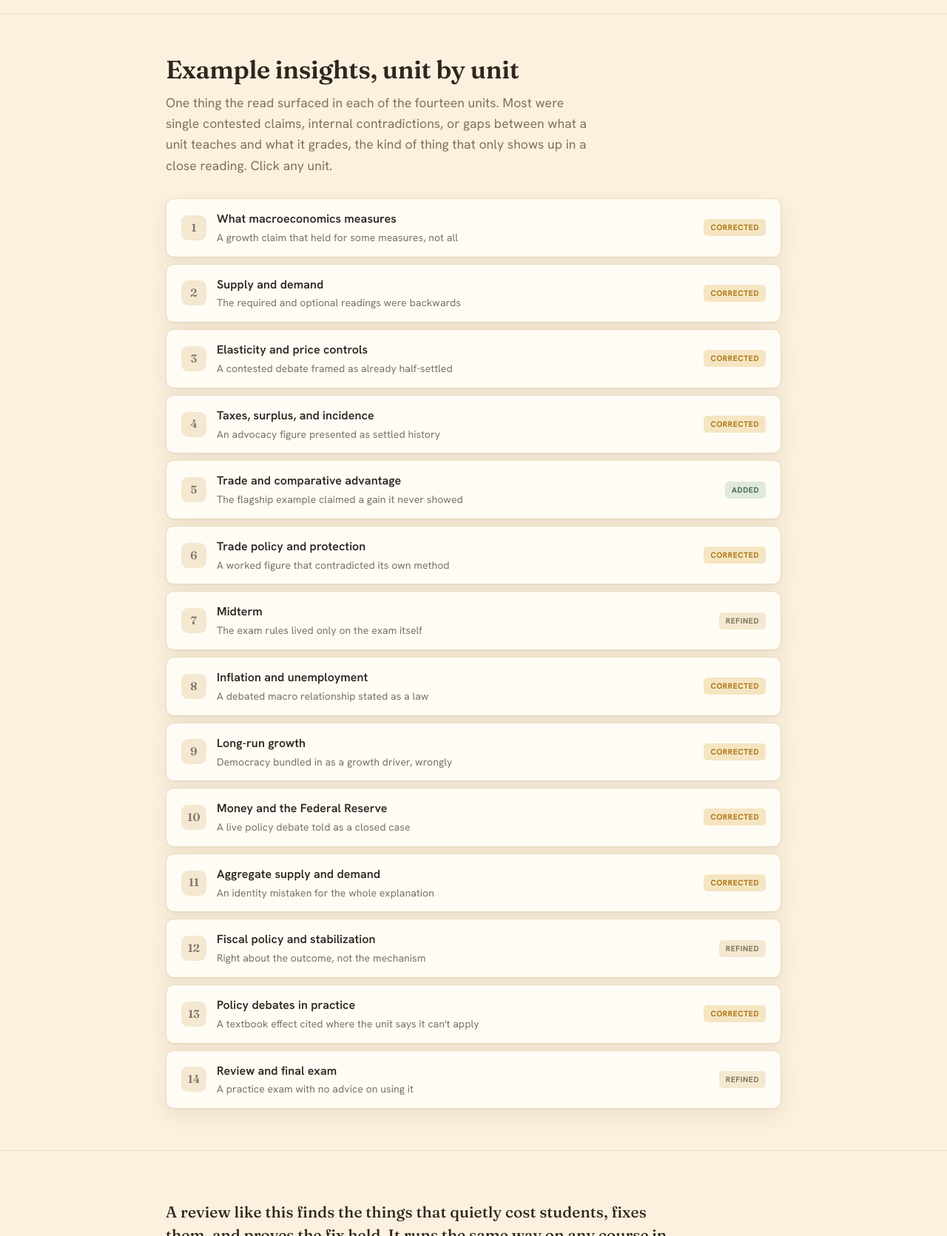
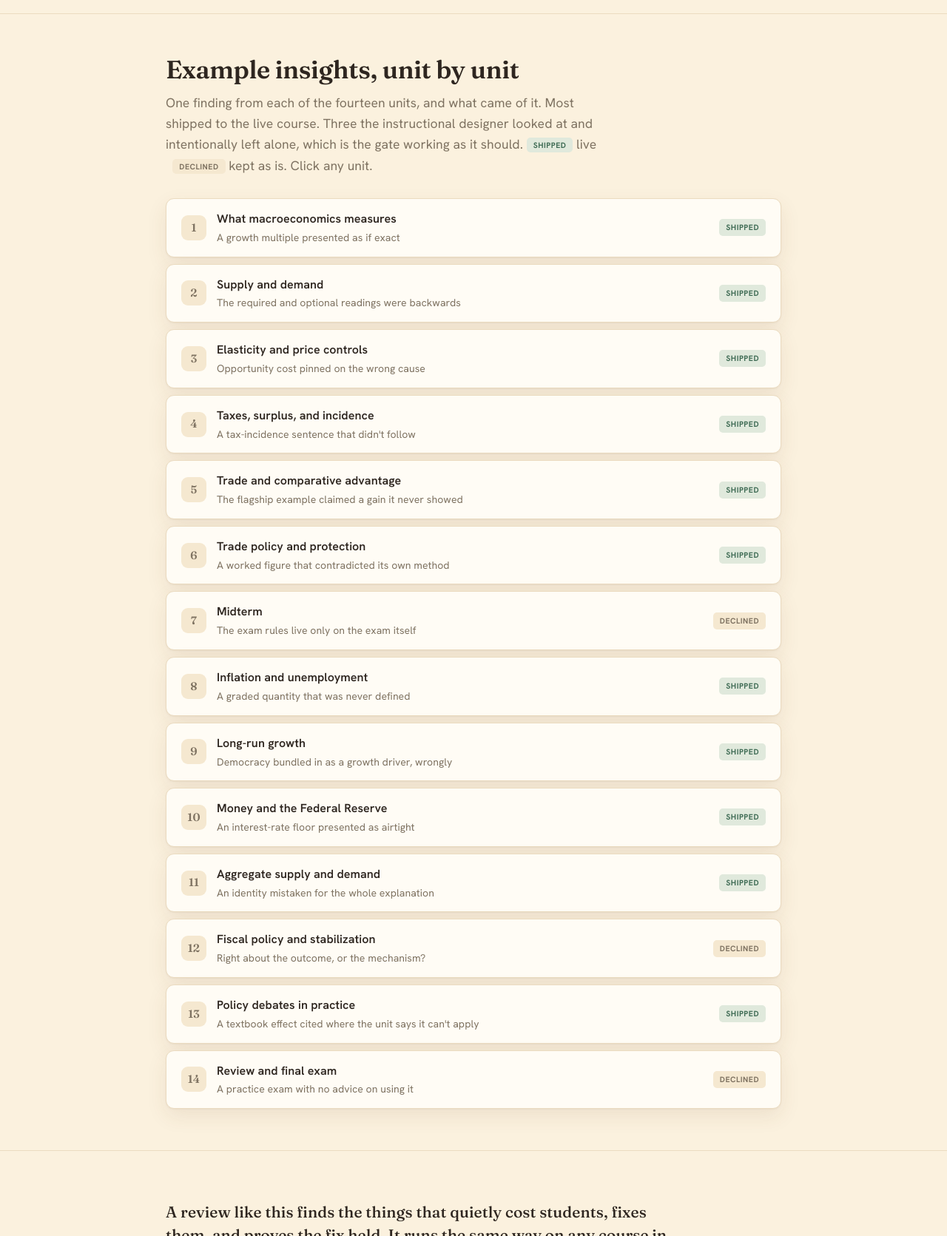
Before and after one commit to swachtel-dev/course-quality-review, a plain HTML site: page index.html in a window 1280 px wide. Shown: the part 4200-5871 px from the top of the page at 74% size. Drawn offline with Linux system fonts and the light colour scheme.

Commit message:
Fix unit-by-unit cards: show real outcome (Shipped vs intentionally Declined), not rejected findings written as shipped

```diff
--- a/index.html
+++ b/index.html
@@ -324,92 +324,92 @@
 <section><div class="wrap">
   <div class="sec-head">
     <h2>Example insights, unit by unit</h2>
-    <p>One thing the read surfaced in each of the fourteen units. Most were single contested claims, internal contradictions, or gaps between what a unit teaches and what it grades, the kind of thing that only shows up in a close reading. Click any unit.</p>
+    <p>One finding from each of the fourteen units, and what came of it. Most shipped to the live course. Three the instructional designer looked at and intentionally left alone, which is the gate working as it should. <span style="white-space:nowrap"><span class="utag win" style="vertical-align:1px">Shipped</span> live</span> &nbsp; <span style="white-space:nowrap"><span class="utag note" style="vertical-align:1px">Declined</span> kept as is</span>. Click any unit.</p>
   </div>
   <div class="units">
 
     <details class="unit"><summary class="ucap"><div class="unum">1</div>
-      <div class="ut"><div class="un">What macroeconomics measures</div><div class="us">A growth claim that held for some measures, not all</div></div>
-      <span class="utag fix">Corrected</span></summary>
-      <div class="ubody">The unit said GDP tracks nearly every measure of wellbeing. The read split that apart: <em>strong</em> for health and education, <em>debated</em> for happiness, <em>none</em> for fairness, mixed for the environment. The course now states the correlation measure by measure instead of as one settled fact.</div>
+      <div class="ut"><div class="un">What macroeconomics measures</div><div class="us">A growth multiple presented as if exact</div></div>
+      <span class="utag win">Shipped</span></summary>
+      <div class="ubody">The unit gave a long-run growth multiple of 128x as a precise figure. It is a rule-of-70 approximation; the true value is closer to 114x. Both growth numbers are now labeled approximate, so a precise-looking number isn't mistaken for a measured one.</div>
     </details>
 
     <details class="unit"><summary class="ucap"><div class="unum">2</div>
       <div class="ut"><div class="un">Supply and demand</div><div class="us">The required and optional readings were backwards</div></div>
-      <span class="utag fix">Corrected</span></summary>
-      <div class="ubody">The assigned OpenStax reading didn't cover the unit's own content, while the section the page itself pointed students to was marked optional. They're now swapped: the supply, demand, and equilibrium reading is required, and the mismatched one is optional.</div>
+      <span class="utag win">Shipped</span></summary>
+      <div class="ubody">The assigned OpenStax reading didn't cover the unit's own content, while the section the page itself pointed students to was marked optional. They were swapped: the supply, demand, and equilibrium reading is now required and the mismatched one optional.</div>
     </details>
 
     <details class="unit"><summary class="ucap"><div class="unum">3</div>
-      <div class="ut"><div class="un">Elasticity and price controls</div><div class="us">A contested debate framed as already half-settled</div></div>
-      <span class="utag fix">Corrected</span></summary>
-      <div class="ubody">The minimum-wage discussion told students economists "debate the magnitude" of job losses, which quietly presupposes the direction. The read flagged that <em>whether</em> any disemployment effect exists is itself genuinely contested. The framing now covers both whether and how much.</div>
+      <div class="ut"><div class="un">Elasticity and price controls</div><div class="us">Opportunity cost pinned on the wrong cause</div></div>
+      <span class="utag win">Shipped</span></summary>
+      <div class="ubody">The unit explained the bowed production-possibilities frontier by saying workers are "roughly indifferent" between tasks, a preferences story. Increasing opportunity cost actually comes from workers being differently productive at each task. The wording was corrected to say so.</div>
     </details>
 
     <details class="unit"><summary class="ucap"><div class="unum">4</div>
-      <div class="ut"><div class="un">Taxes, surplus, and incidence</div><div class="us">An advocacy figure presented as settled history</div></div>
-      <span class="utag fix">Corrected</span></summary>
-      <div class="ubody">The 1990 luxury-tax story gave yacht-industry job losses as fact, but those figures trace to industry advocacy and are confounded by the 1990-91 recession. The directional point stays; the magnitude is now marked as disputed.</div>
+      <div class="ut"><div class="un">Taxes, surplus, and incidence</div><div class="us">A tax-incidence sentence that didn't follow</div></div>
+      <span class="utag win">Shipped</span></summary>
+      <div class="ubody">The clause explaining who bears a tobacco tax was a non-sequitur; a student couldn't reconstruct the mechanism. It was rewritten as a clean two-sided statement: inelastic smokers and flexible companies are why smokers bear most of the tax.</div>
     </details>
 
     <details class="unit"><summary class="ucap"><div class="unum">5</div>
       <div class="ut"><div class="un">Trade and comparative advantage</div><div class="us">The flagship example claimed a gain it never showed</div></div>
-      <span class="utag win">Added</span></summary>
-      <div class="ubody">The unit's most-foregrounded trade case asserted that specialization "produces more" without ever demonstrating it. A two-line before-and-after total was written into the Priya-and-Marcus example, so the core mechanism is now shown, not just asserted.</div>
+      <span class="utag win">Shipped</span></summary>
+      <div class="ubody">The unit's most-foregrounded trade case asserted that specialization "produces more" without demonstrating it. Concrete before-and-after numbers were written into the Priya-and-Marcus example (split: 8 and 8; specialized: 12 and 12), so the mechanism is now shown, not just asserted.</div>
     </details>
 
     <details class="unit"><summary class="ucap"><div class="unum">6</div>
       <div class="ut"><div class="un">Trade policy and protection</div><div class="us">A worked figure that contradicted its own method</div></div>
-      <span class="utag fix">Corrected</span></summary>
-      <div class="ubody">The sugar case stated a grower gain of $1 to $1.5 billion, but the case's own price-gap-times-production method yields roughly $2.5 to $2.7 billion, about double. The internal contradiction is now resolved so the numbers agree.</div>
+      <span class="utag win">Shipped</span></summary>
+      <div class="ubody">The sugar case stated a grower gain of about $1 to $1.5 billion, but the case's own price-gap-times-production method yields roughly $2.5 to $2.7 billion. The figure was reconciled so the numbers agree with the method the case teaches.</div>
     </details>
 
     <details class="unit"><summary class="ucap"><div class="unum">7</div>
-      <div class="ut"><div class="un">Midterm</div><div class="us">The exam rules lived only on the exam itself</div></div>
-      <span class="utag note">Refined</span></summary>
-      <div class="ubody">The midterm unit didn't point students to the exam's scope, weight, timing, and proctoring, which sat only on the exam document. The read recommended a light cross-link so a student isn't hunting for the rules right before a graded exam.</div>
+      <div class="ut"><div class="un">Midterm</div><div class="us">The exam rules live only on the exam itself</div></div>
+      <span class="utag note">Declined</span></summary>
+      <div class="ubody">The read suggested cross-linking the midterm unit to the exam's scope, weight, timing, and proctoring. Looked at and left alone: those logistics live on the exam document by convention, and duplicating them on the unit page invites drift. Intentionally not changed.</div>
     </details>
 
     <details class="unit"><summary class="ucap"><div class="unum">8</div>
-      <div class="ut"><div class="un">Inflation and unemployment</div><div class="us">A debated macro relationship stated as a law</div></div>
-      <span class="utag fix">Corrected</span></summary>
-      <div class="ubody">The unit stated as fact that unemployment can't fall below the natural rate without accelerating inflation. The reliability of that acceleration link is genuinely debated, so the claim is now softened to "tends to push up" and signposted as a contested view.</div>
+      <div class="ut"><div class="un">Inflation and unemployment</div><div class="us">A graded quantity that was never defined</div></div>
+      <span class="utag win">Shipped</span></summary>
+      <div class="ubody">Real GDP per capita is central to the unit's graded Long Answer, but the worked examples only ever computed aggregate real GDP. A one-line definition (real GDP divided by population) was added, so the term students are graded on is actually defined.</div>
     </details>
 
     <details class="unit"><summary class="ucap"><div class="unum">9</div>
       <div class="ut"><div class="un">Long-run growth</div><div class="us">Democracy bundled in as a growth driver, wrongly</div></div>
-      <span class="utag fix">Corrected</span></summary>
-      <div class="ubody">The South Korea story bundled democracy in with secure property rights and markets. The read caught a substantive error: Korea grew fastest from 1961 to 1987 under an authoritarian developmental state and democratized only afterward. Democracy is now separated from the growth drivers.</div>
+      <span class="utag win">Shipped</span></summary>
+      <div class="ubody">The South Korea story grouped democracy together with secure property rights and markets. That is a substantive error: Korea grew fastest from 1961 to 1987 under an authoritarian developmental state and democratized only afterward. Democracy was separated from the growth drivers.</div>
     </details>
 
     <details class="unit"><summary class="ucap"><div class="unum">10</div>
-      <div class="ut"><div class="un">Money and the Federal Reserve</div><div class="us">A live policy debate told as a closed case</div></div>
-      <span class="utag fix">Corrected</span></summary>
-      <div class="ubody">The unit said most economists judge Volcker's early-1980s recession a clear success. That overstates a live debate: some argue it was deeper than necessary, and falling oil prices also helped. A half-sentence now marks it as contested, not settled.</div>
+      <div class="ut"><div class="un">Money and the Federal Reserve</div><div class="us">An interest-rate floor presented as airtight</div></div>
+      <span class="utag win">Shipped</span></summary>
+      <div class="ubody">The unit described interest on reserves as a hard floor under the federal funds rate. It floors the rate only for banks; some non-bank lenders lend below it, which is why the Fed added reverse repos. A one-line qualifier was added.</div>
     </details>
 
     <details class="unit"><summary class="ucap"><div class="unum">11</div>
       <div class="ut"><div class="un">Aggregate supply and demand</div><div class="us">An identity mistaken for the whole explanation</div></div>
-      <span class="utag fix">Corrected</span></summary>
-      <div class="ubody">Aggregate demand's downward slope was explained as "purely accounting," which leaves students thinking arithmetic sets the output-and-price split. One sentence was added: the identity gives the whole line of possibilities, while where the economy actually lands is set by the AD-SRAS intersection.</div>
+      <span class="utag win">Shipped</span></summary>
+      <div class="ubody">Aggregate demand's downward slope was explained as "purely accounting," which leaves students thinking arithmetic sets the output-and-price split. A sentence was added: the identity gives the whole line of possibilities, while where the economy actually lands is set by the AD-SRAS intersection.</div>
     </details>
 
     <details class="unit"><summary class="ucap"><div class="unum">12</div>
-      <div class="ut"><div class="un">Fiscal policy and stabilization</div><div class="us">Right about the outcome, not the mechanism</div></div>
-      <span class="utag note">Refined</span></summary>
-      <div class="ubody">A line noted that inflation hawks "turned out right." The read drew a distinction worth teaching: being right about the <em>outcome</em> is not the same as being right about the <em>mechanism</em>, and the unit's own readings lay out three competing ones.</div>
+      <div class="ut"><div class="un">Fiscal policy and stabilization</div><div class="us">Right about the outcome, or the mechanism?</div></div>
+      <span class="utag note">Declined</span></summary>
+      <div class="ubody">The read flagged the line that inflation hawks "turned out right," suggesting it distinguish being right about the outcome from being right about the mechanism. Looked at and left alone: the line is already hedged and the unit's readings lay out three competing mechanisms. Intentionally not changed.</div>
     </details>
 
     <details class="unit"><summary class="ucap"><div class="unum">13</div>
       <div class="ut"><div class="un">Policy debates in practice</div><div class="us">A textbook effect cited where the unit says it can't apply</div></div>
-      <span class="utag fix">Corrected</span></summary>
-      <div class="ubody">The unit cited crowding out as a drag on the 2009 stimulus, yet also notes rates were at the zero lower bound, exactly where rate-based crowding out is minimal. The drag is now attributed mainly to households saving the transfers to pay down debt.</div>
+      <span class="utag win">Shipped</span></summary>
+      <div class="ubody">The unit cited crowding out as a drag on the 2009 stimulus, yet also notes rates were at the zero lower bound, exactly where rate-based crowding out is minimal. It was requalified to attribute the drag mainly to households saving the transfers to pay down debt.</div>
     </details>
 
     <details class="unit"><summary class="ucap"><div class="unum">14</div>
       <div class="ut"><div class="un">Review and final exam</div><div class="us">A practice exam with no advice on using it</div></div>
-      <span class="utag note">Refined</span></summary>
-      <div class="ubody">The final-review unit framed the practice exam as a dry run but gave no guidance on getting value from it. The read suggested a cheap, high-value tip: attempt each item closed-book and timed before revealing the answer.</div>
+      <span class="utag note">Declined</span></summary>
+      <div class="ubody">The read suggested a tip to attempt each practice item closed-book and timed before revealing the answer. Looked at and left alone: the page already frames the practice as a dry run, so the extra instruction wasn't judged necessary. Intentionally not changed.</div>
     </details>
 
   </div>
```
